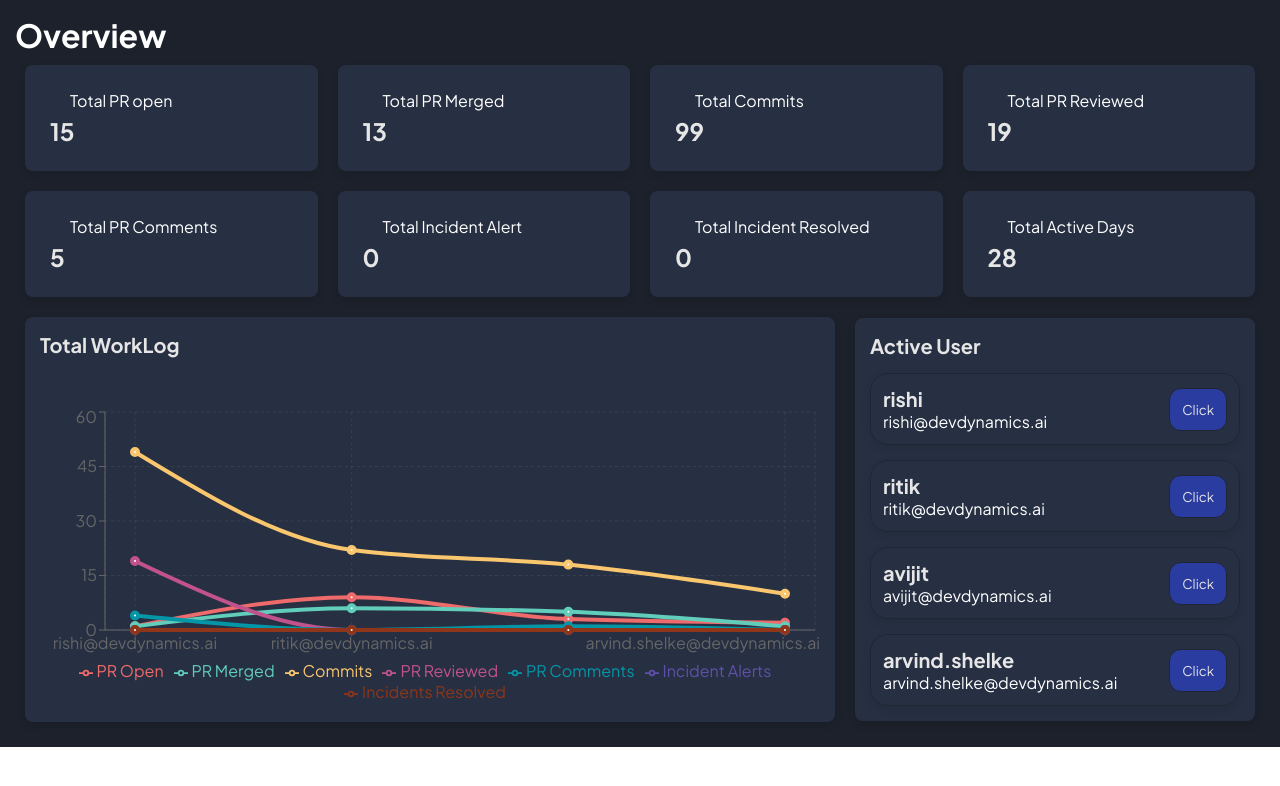
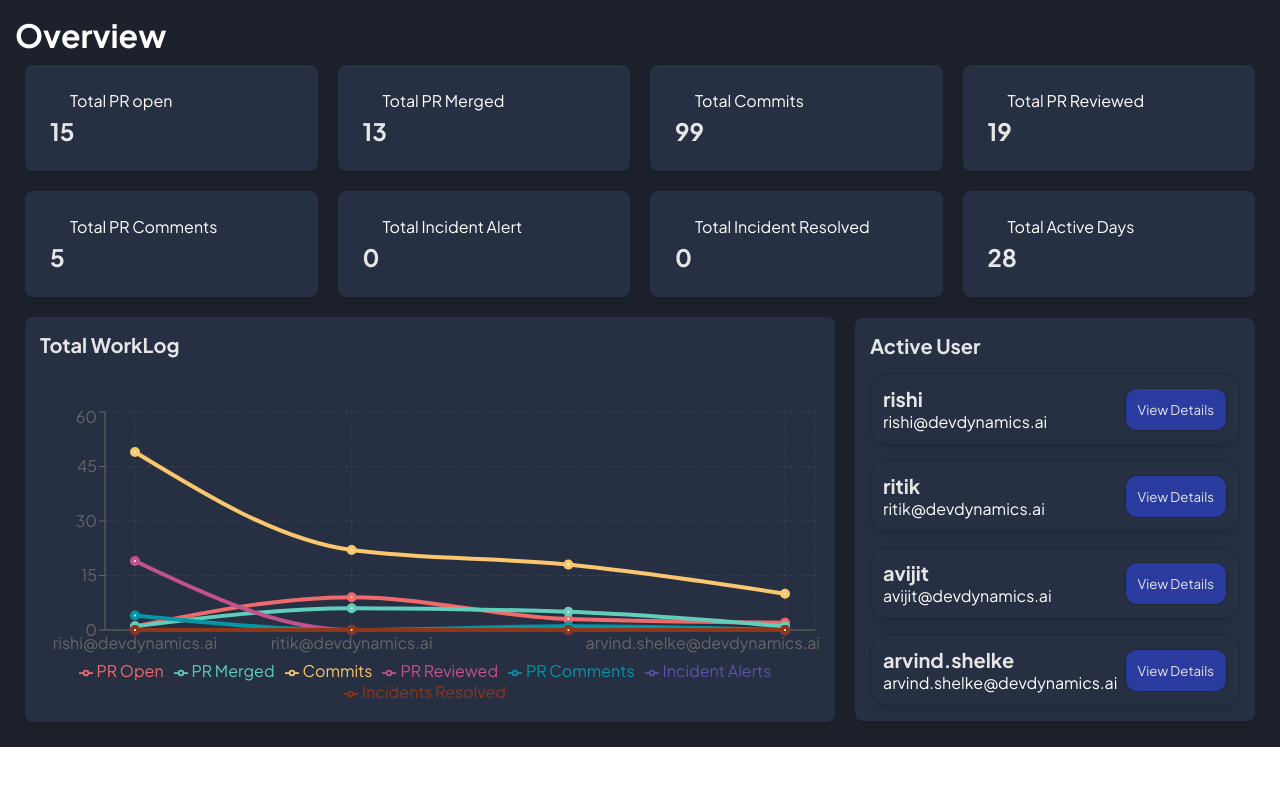
Before and after one commit to abhishekrawe/Developer-Activity-Dashboard, a React (Vite) app in the folder developer-activity-dashboard/: page / in a window 1280 px wide. Shown: the top 786 px of the page. Built offline with nearby package versions, Linux system fonts and the light colour scheme; some icons are missing; a web font is replaced by a local one.

Commit message:
SetUp Routing (react-router) for individual developer

```diff
--- a/developer-activity-dashboard/package.json
+++ b/developer-activity-dashboard/package.json
@@ -13,6 +13,7 @@
     "iconsax-react": "^0.0.8",
     "react": "^18.3.1",
     "react-dom": "^18.3.1",
+    "react-router-dom": "^6.25.1",
     "recharts": "^2.12.7",
     "sass": "^1.77.8"
   },
--- a/developer-activity-dashboard/src/App.tsx
+++ b/developer-activity-dashboard/src/App.tsx
@@ -1,13 +1,18 @@
-import Dashboard from "./components/Dashboard"
+// App.tsx
+import React from 'react';
+import { BrowserRouter as Router, Route, Routes } from 'react-router-dom';
+import Dashboard from './components/Dashboard';
+import UserDetail from './components/Shared/UserDetails';
 
-function App() {
+const App: React.FC = () => {
   return (
-    <>
-      <Dashboard />
-      {/* <Card /> */}
-    </>
+    <Router>
+      <Routes>
+        <Route path="/" element={<Dashboard />} />
+        <Route path="/:name" element={<UserDetail />} />
+      </Routes>
+    </Router>
+  );
+};
 
-  )
-}
-
-export default App
+export default App;
--- a/developer-activity-dashboard/src/components/Charts/UserData.tsx
+++ b/developer-activity-dashboard/src/components/Charts/UserData.tsx
@@ -1,6 +1,6 @@
-// components/UserData.tsx
-
-import React, { useEffect, useReducer, useState } from 'react';
+// components/Charts/UserData.tsx
+import React, { useEffect, useState } from 'react';
+import { useNavigate } from 'react-router-dom';
 import { Data, Row } from '../../interface/utils/totalCalculation';
 
 interface UserDataProps {
@@ -10,6 +10,7 @@ interface UserDataProps {
 const UserData: React.FC<UserDataProps> = ({ className }) => {
   const [userDetails, setUserDetails] = useState<{ name: string; email: string }[]>([]);
   const [error, setError] = useState<string | null>(null);
+  const navigate = useNavigate();
 
   useEffect(() => {
     const fetchData = async () => {
@@ -53,7 +54,9 @@ const UserData: React.FC<UserDataProps> = ({ className }) => {
               <p>{user.email}</p>
             </div>
             <div className="user-data__action">
-              <button className="user-data__action-btn">Click</button>
+              <button className="user-data__action-btn" onClick={() => navigate(`/${user.name}`)}>
+                View Details
+              </button>
             </div>
           </div>
         ))}
--- /dev/null
+++ b/developer-activity-dashboard/src/components/Shared/UserDetails.tsx
@@ -0,0 +1,16 @@
+// components/UserDetail.tsx
+import React from 'react';
+import { useParams } from 'react-router-dom';
+
+const UserDetail: React.FC = () => {
+    const { name } = useParams<{ name: string }>();
+
+    return (
+        <div>
+            <h1>User Details</h1>
+            <p>User Name: {name}</p>
+        </div>
+    );
+};
+
+export default UserDetail;
```
Also changed, not shown: developer-activity-dashboard/src/components/Shared/SharedCharts.tsx (added, +9 -0 lines), 2 other files (tests, documents, lock files or other folders).
